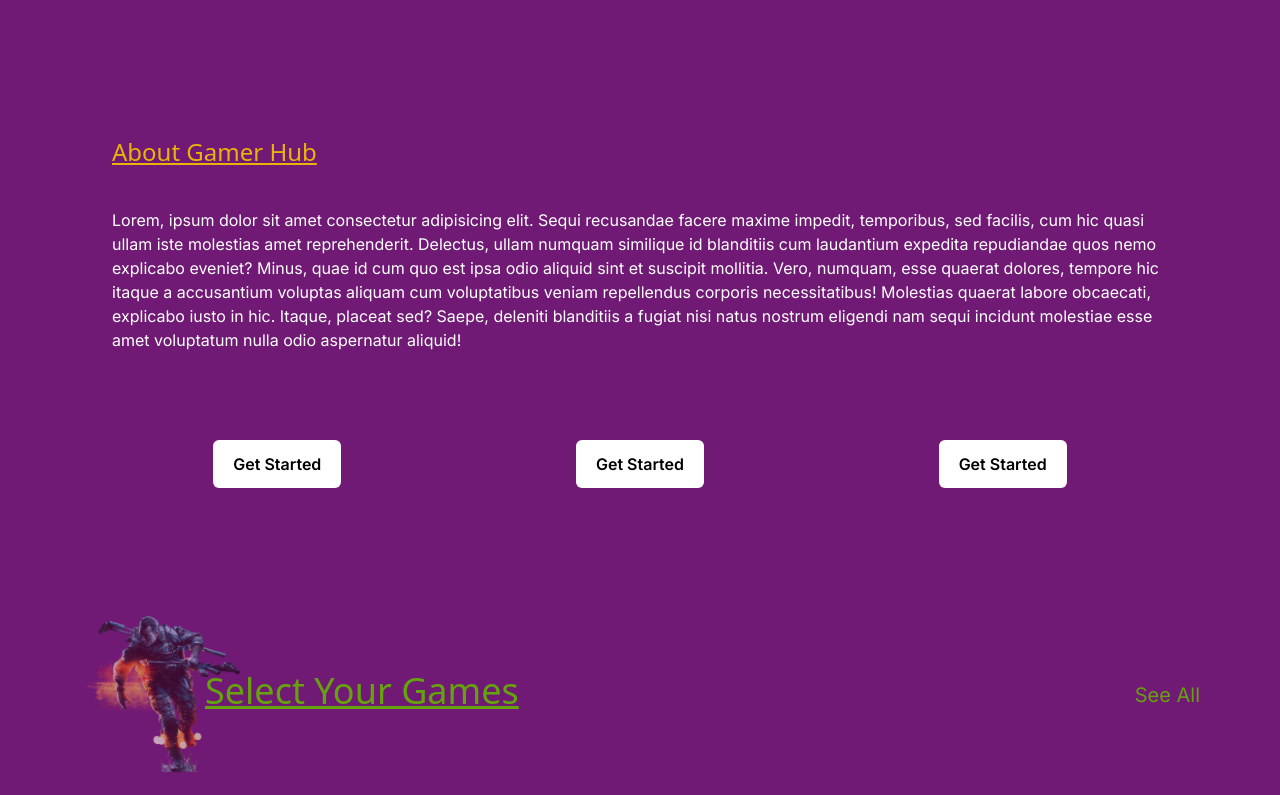
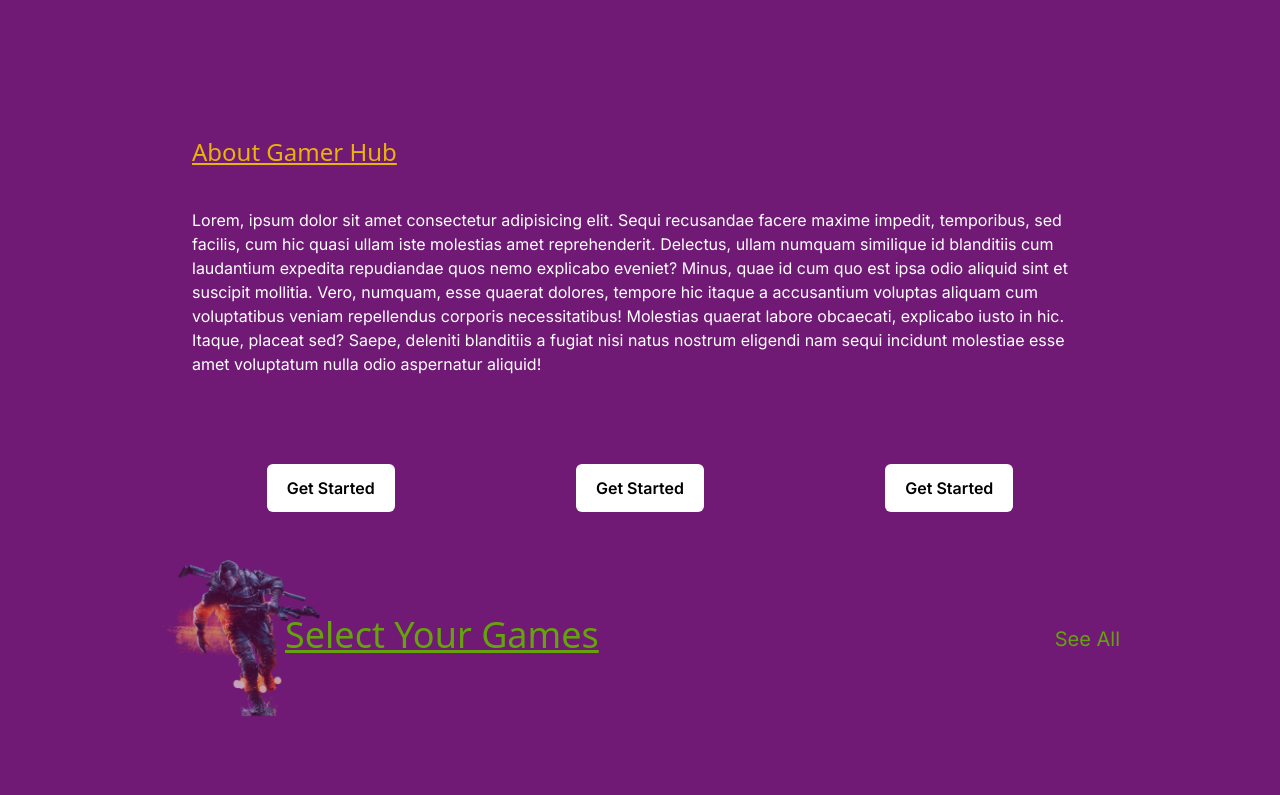
Before and after one commit to rakibulhasan933/game-hub, a Next.js app: page / in a window 1280 px wide. Shown: the part 760-1555 px from the top of the page. Built offline with nearby package versions, Linux system fonts and the light colour scheme.

Commit message:
[ADD] sewipr

```diff
--- a/app/page.js
+++ b/app/page.js
@@ -7,7 +7,7 @@
 export default function Home() {
   return (
     <main>
-      <div className="mx-20">
+      <div>
         <Header />
         <GameHub />
         <SelectedBanner />
--- a/components/GameHub.js
+++ b/components/GameHub.js
@@ -2,7 +2,7 @@
 
 function GameHub() {
 	return (
-		<div className="my-22">
+		<div className="mx-40 my-22">
 			<div className="px-8 ">
 				<h2 className="flex justify-start font-sans text-2xl font-normal text-yellow-500 underline my-7 ">About Gamer Hub</h2>
 				<p className="flex content-start justify-start my-10 text-white"> Lorem, ipsum dolor sit amet consectetur adipisicing elit. Sequi recusandae facere maxime impedit, temporibus, sed facilis, cum hic quasi ullam iste molestias amet reprehenderit. Delectus, ullam numquam similique id blanditiis cum laudantium expedita repudiandae quos nemo explicabo eveniet? Minus, quae id cum quo est ipsa odio aliquid sint et suscipit mollitia. Vero, numquam, esse quaerat dolores, tempore hic itaque a accusantium voluptas aliquam cum voluptatibus veniam repellendus corporis necessitatibus! Molestias quaerat labore obcaecati, explicabo iusto in hic. Itaque, placeat sed? Saepe, deleniti blanditiis a fugiat nisi natus nostrum eligendi nam sequi incidunt molestiae esse amet voluptatum nulla odio aspernatur aliquid! </p>
--- a/components/Header.js
+++ b/components/Header.js
@@ -3,6 +3,7 @@
 function Header() {
 
 	return (
+		<div className="mx-40">
 			<div className="h-screen hero">
 				<div className="items-center justify-center my-12 text-center text-neutral-content">
 					<div className="w-full">
@@ -13,6 +14,7 @@
 					</div>
 				</div>
 			</div>
+		</div>
 	)
 }
 
--- a/components/Navbar.js
+++ b/components/Navbar.js
@@ -2,6 +2,7 @@
 
 function Navbar() {
 	return (
+		<div className="mx-40">
 			<div className="navbar">
 				<div className="navbar-start">
 					<div className="dropdown">
@@ -31,6 +32,7 @@
 					<a className="px-4 py-2 text-white rounded cursor-pointer bg-lime-600">Login</a>
 				</div>
 			</div>
+		</div>
 	)
 }
 
--- a/components/SelectedBanner.js
+++ b/components/SelectedBanner.js
@@ -3,7 +3,7 @@
 
 function SelectedBanner() {
 	return (
-		<div className='my-20'>
+		<div className='mx-40 my-18'>
 			<div className="flex items-center justify-between">
 				<div className="flex items-center justify-center ">
 					<Image className='object-cover ' src='/assets/select your games/pngimg 11.png' alt='game' height={160} width={160} />
```
Lines whose indentation alone changed are shown as unchanged.
